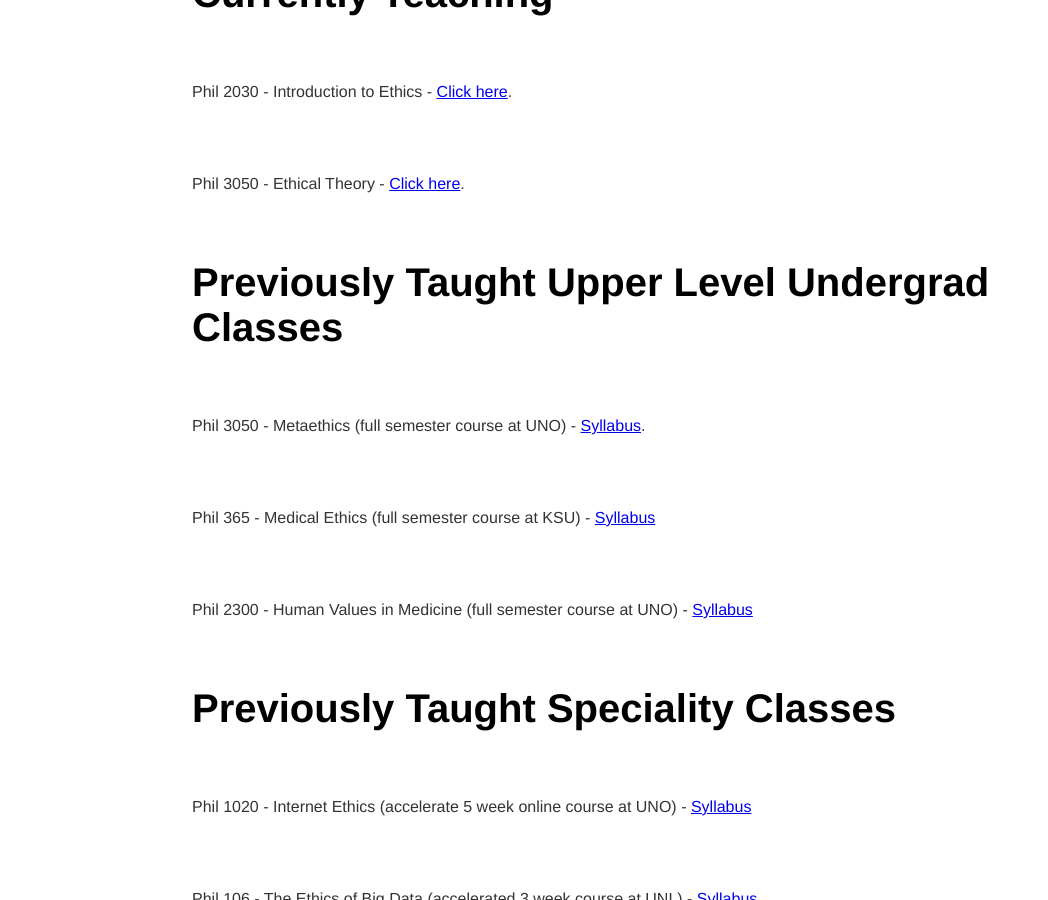
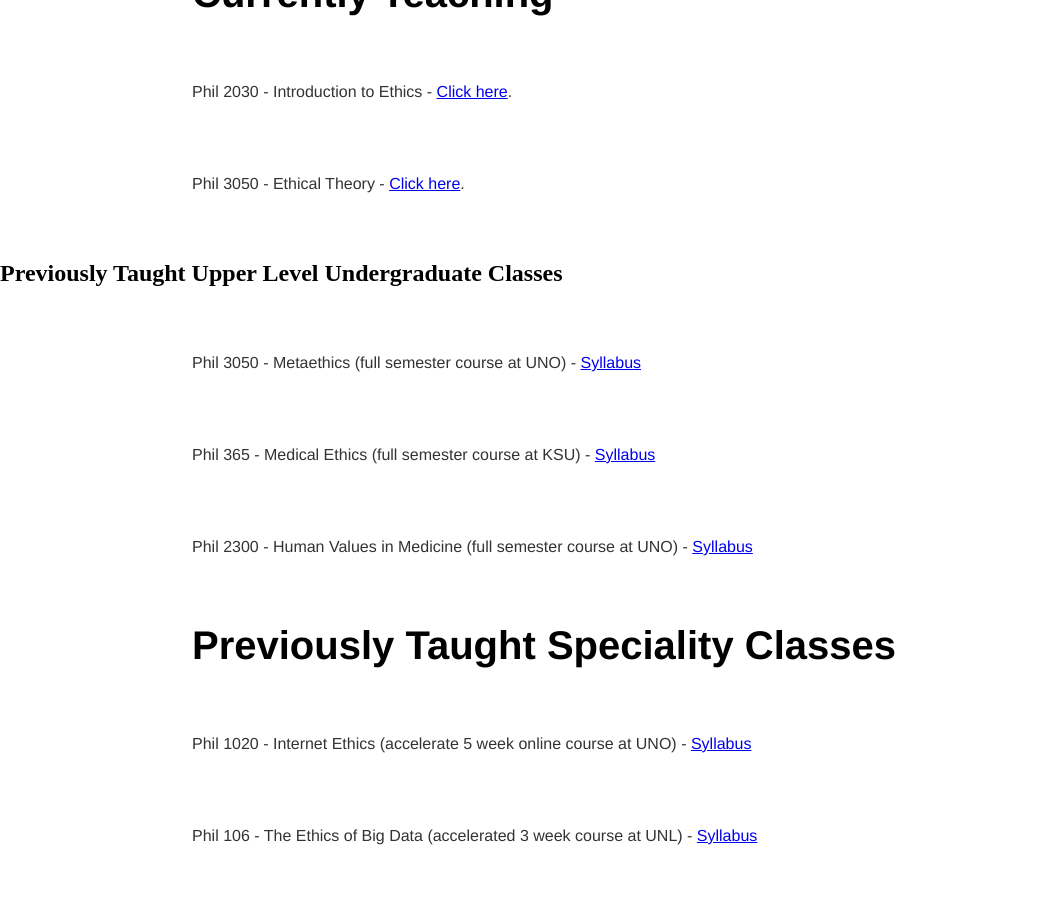
Before and after one commit to kevinjpatton/kevinjpatton.github.io, a Jekyll site: the page built from teaching/index.html, in a window 1280 px wide and 900 px high, scrolled down 396 px. Shown: the whole window, without its empty margins (0-1048 px from the left). Built offline with Jekyll 4.4.1, drawn with Linux system fonts in a browser that asks for light colours; Markdown is read by kramdown in place of the engine named in the settings.

Commit message:
Update index.html

```diff
--- a/teaching/index.html
+++ b/teaching/index.html
@@ -9,8 +9,8 @@ title: Teaching - Kevin Patton
 <p> Phil 3050 - Ethical Theory - <a href="/teaching/phil_3050//index.html" target="_blank">Click here</a>.</p>
 
 
- <h1>Previously Taught Upper Level Undergrad Classes</h1>
-<p>Phil 3050 - Metaethics (full semester course at UNO) - <a href="/teaching/phil_3050/Phil3050_Syllabus.pdf" target="_blank">Syllabus</a>.</p>
+ <h2>Previously Taught Upper Level Undergraduate Classes</h2>
+<p>Phil 3050 - Metaethics (full semester course at UNO) - <a href="/teaching/phil_3050/Phil3050_Syllabus.pdf" target="_blank">Syllabus</a></p>
 <p>Phil 365 - Medical Ethics (full semester course at KSU) - <a href="/teaching/phil_365/Syllabus_Phil365_Spring2020.pdf" target="_blank">Syllabus</a></p>
 <p>Phil 2300 - Human Values in Medicine (full semester course at UNO) - <a href="/teaching/phil_2300/Syllabus_Phil_2300_Fall_2022.pdf" target="_blank">Syllabus</a></p>
 
```
